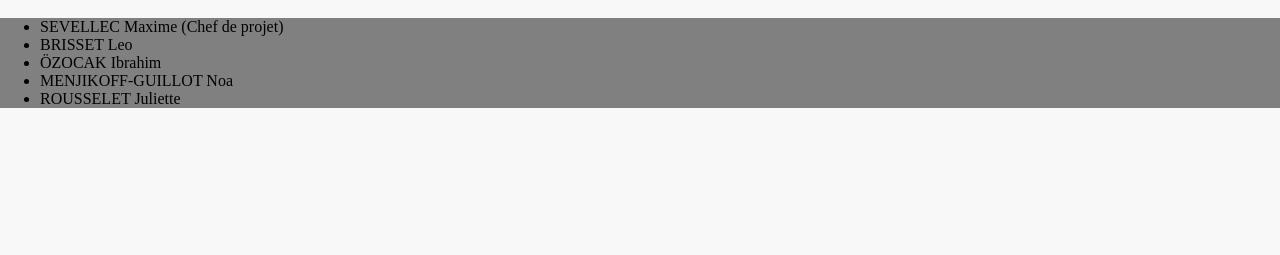
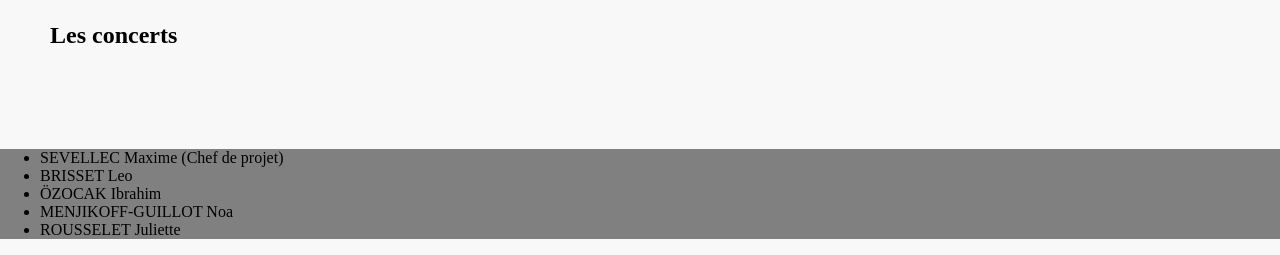
Before and after one commit to ibrahimOzocak/SAE_3.05, a Flask app: page /artiste/1 in a window 1280 px wide. Shown: the part 753-1008 px from the top of the page. Before the commit the page ends 861 px from the top, so only its background shows below. Run offline with Flask 3, Linux system fonts and the light colour scheme; data that the repository does not hold is empty.

Commit message:
problème de conflit réglé

```diff
--- a/ConcertPro/models.py
+++ b/ConcertPro/models.py
@@ -492,3 +492,15 @@ def type_salle():
     except Exception as e:
         print(e.args)
     return None
+
+def get_concerts_artiste(id_artiste):
+    try:
+        cursor = get_cursor()
+        requete = "SELECT Concert.* FROM Participer NATURAL JOIN Concert WHERE id_artiste = %s;"
+        execute_query(cursor, requete, (id_artiste,))
+        info = cursor.fetchall()
+        close_cursor(cursor)
+        return info
+    except Exception as e:
+        print(e.args)
+    return None
--- a/ConcertPro/templates/artiste.html
+++ b/ConcertPro/templates/artiste.html
@@ -35,4 +35,19 @@
 <div>
     <a href="{{ url_for('modifier_artiste', id_artiste=artiste[0]) }}">modifier l'artiste</a>
 </div>
+<div>
+    <h2> Les concerts </h2>
+    {% for i in range (concerts|length) %}
+    <div class="sous-conteneur">
+        <a href="{{ url_for('concert', id=concerts[i][0]) }}">
+            {% if concerts[i][-1] is none %}
+            <img class="img_acc"  src="{{ url_for('static', filename='images/aucune_image.png') }}" alt="img">
+            {% else %}
+            <img class="img_acc" src="{{ url_for('static', filename='images/concerts/' + concerts[i][0]|str + '.jpg') }}" alt="img">
+            {% endif %}
+            <p>{{ concerts[i][1] }}</p>
+        </a>
+    </div>
+    {% endfor %}
+</div>
 {% endblock %}
--- a/ConcertPro/views.py
+++ b/ConcertPro/views.py
@@ -231,11 +231,12 @@ def voir_artistes():
 def artiste(id_artiste):
     """page de l'artiste <id_artiste>"""
     artiste = mo.get_artiste(id_artiste)
+    concerts = mo.get_concerts_artiste(id_artiste)
     return render_template(
         "artiste.html",
-        artiste=artiste
+        artiste=artiste,
+        concerts=concerts
     )
-
 @app.route('/confirmer_artiste/<id_artiste>/<nom_artiste>', methods=("POST",))
 def confirmer_modif_artiste(id_artiste, nom_artiste):
     """sauvegarde d'un artiste"""
--- a/Create.sql
+++ b/Create.sql
@@ -32,7 +32,6 @@ CREATE TABLE Artiste (
   date_expiration_cni TIMESTAMP,
   carte_reduction VARCHAR(42),
   id_style_musique INT,
-  photo_artiste LONGBLOB,
   nom_scene VARCHAR(42),
   photo LONGBLOB,
   FOREIGN KEY (id_style_musique) REFERENCES Style_musique (id_style_musique)
```
